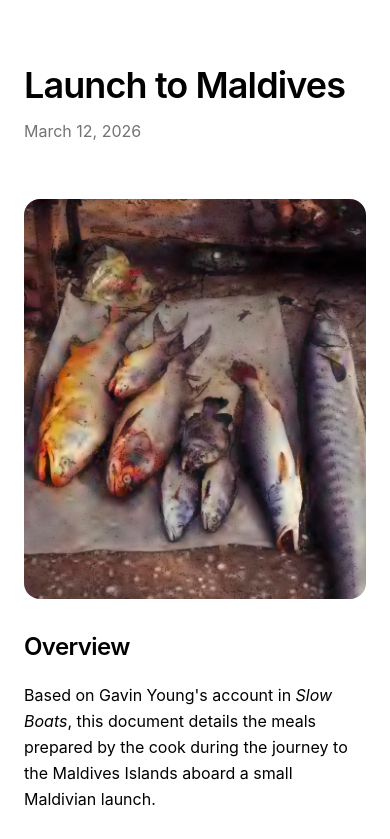
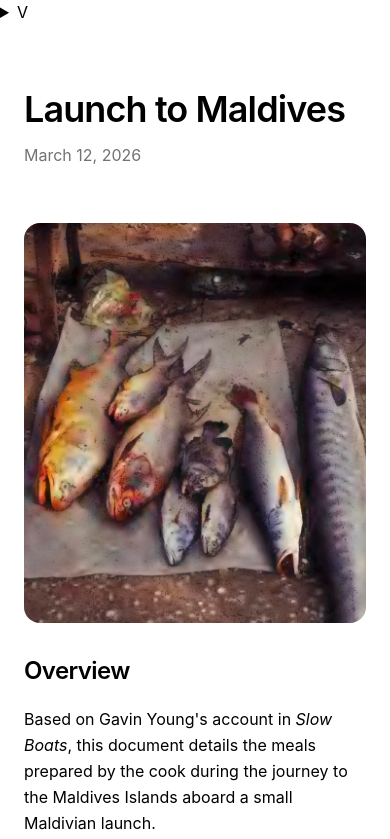
Before and after one commit to ITM-25/boats, a plain HTML site: page contents/meals.html in a window 390 px wide. Shown: the top 839 px of the page. Drawn offline with Linux system fonts and the light colour scheme.

Commit message:
mobile nav

```diff
--- a/contents/meals.html
+++ b/contents/meals.html
@@ -10,6 +10,19 @@
     <body>
         <!-- Header -->
         <header></header>
+
+        <!-- Mobile Navigation -->
+        <div data-mobile-nav>
+            <details>
+                <summary aria-label="Toggle navigation">V</summary>
+                <nav>
+                    <a href="fernet.html">Fernet</a>
+                    <a href="meals.html" class="active">Meals</a>
+                    <a href="suitcase.html">Suitcase</a>
+                    <a href="../index.html">Home</a>
+                </nav>
+            </details>
+        </div>
 
         <!-- Page Container -->
         <div class="page-container">
@@ -94,5 +107,22 @@
                 <a href="../index.html">Home</a>
             </nav>
         </aside>
+
+        <script>
+            (function () {
+                var mobileNav = document.querySelector("[data-mobile-nav]");
+                if (!mobileNav) {
+                    return;
+                }
+                function updateMobileNav() {
+                    var isMobile = window.matchMedia(
+                        "(max-width: 1023px)"
+                    ).matches;
+                    mobileNav.hidden = !isMobile;
+                }
+                updateMobileNav();
+                window.addEventListener("resize", updateMobileNav);
+            })();
+        </script>
     </body>
 </html>
```
Also changed, not shown: contents/fernet.html (+30 -0 lines), contents/suitcase.html (+30 -0 lines), index.html (+29 -0 lines).
